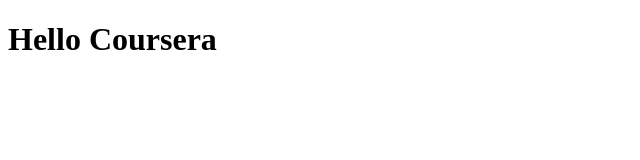
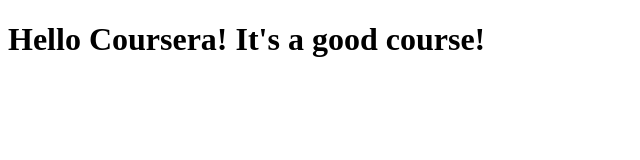
Before and after one commit to Zeg137/coursera-testZG, a plain HTML site: page site/index.html in a window 1280 px wide. Shown: the whole page, without its empty margins (0-640 px from the left). Drawn offline with Linux system fonts and the light colour scheme.

Commit message:
Small addition to my page content.

```diff
--- a/site/index.html
+++ b/site/index.html
@@ -6,6 +6,6 @@
 	<title>Hello Coursera</title>
 </head>
 <body>
-<h1>Hello Coursera</h1>
+<h1>Hello Coursera! It's a good course!</h1>
 </body>
 </html>
```
